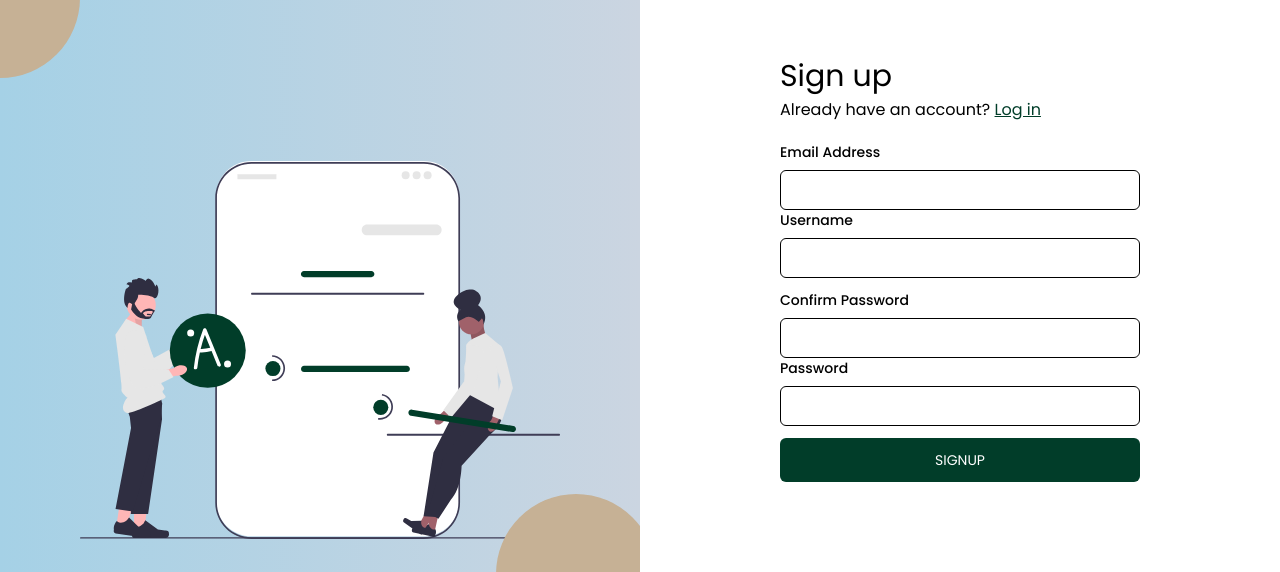
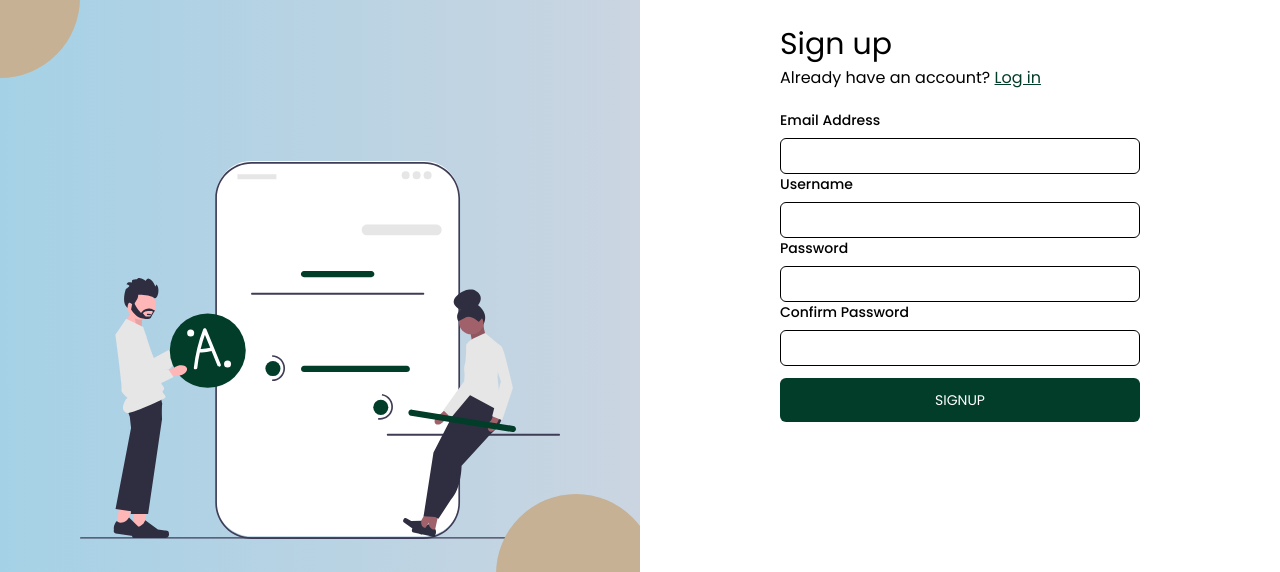
Before and after one commit to russellbanares322/simple-ecommerce, a React (Vite) app in the folder client/: page /sign-up in a window 1280 px wide. Shown: the part 126-698 px from the top of the page. Built offline with nearby package versions, Linux system fonts and the light colour scheme; no server answers.

Commit message:
feat: implement registration functionality

```diff
--- a/client/src/api/authenticationApi.ts
+++ b/client/src/api/authenticationApi.ts
@@ -2,7 +2,7 @@ import toast from "react-hot-toast";
 import axiosClient from "./axiosClient"
 
 
-export const signIn = async (email: string, password: string) => {
+export const login = async (email: string, password: string) => {
     const response = await axiosClient.post("/auth/login", {
         email: email,
         password: password
@@ -14,8 +14,15 @@ export const signIn = async (email: string, password: string) => {
     }
     sessionStorage.setItem("session-token", sessionToken);
     localStorage.setItem("user-info", JSON.stringify(userInfo))
-    window.location.reload();
-    window.location.replace("/")
+    return response.data
+}
+
+export const register = async (username: string, email: string, password: string) => {
+    const response = await axiosClient.post("/auth/register", {
+        username: username,
+        email: email,
+        password: password
+    })
     return response.data
 }
 
--- a/client/src/components/navbar/Navbar.tsx
+++ b/client/src/components/navbar/Navbar.tsx
@@ -98,7 +98,9 @@ const Navbar: React.FC = () => {
         </ul>
         <div className="mr-2 lg:mr-auto relative">
           <input
-            className="rounded-full px-4 py-2 text-sm w-80 outline-none border border-neutral-400"
+            className={` ${
+              isAuthenticated ? "w-64" : "w-80"
+            } rounded-full px-4 py-2 text-sm outline-none border border-neutral-400`}
             placeholder="Search product"
           />
           <HiOutlineSearch className="absolute top-[0.55rem] right-6 text-xl" />
--- a/client/src/index.css
+++ b/client/src/index.css
@@ -26,7 +26,7 @@
   @apply object-cover h-[15rem] w-[16rem];
 }
 .input-style {
-  @apply border mt-2 h-10 rounded-md px-2 text-sm;
+  @apply border mt-2 h-9 rounded-md px-2 text-sm;
 }
 .section-padding-y {
   @apply py-16;
--- a/client/src/pages/auth/AuthLayout.tsx
+++ b/client/src/pages/auth/AuthLayout.tsx
@@ -29,7 +29,7 @@ const AuthLayout: React.FC = () => {
           widthClassName="w-[10rem]"
         />
       </div>
-      <div className="bg-gradient-to-l from-slate-300 to-cyan md:from-transparent md:to-transparent w-full md:bg-white md:w-1/2 flex items-center md:mt-24 p-3 flex-col">
+      <div className="bg-gradient-to-l from-slate-300 to-cyan md:from-transparent md:to-transparent w-full md:bg-white md:w-1/2 flex items-center md:mt-16 p-3 flex-col">
         {isRouteForLogin && <Login />}
         {isRouteForSignup && <Signup />}
       </div>
--- a/client/src/pages/auth/Login.tsx
+++ b/client/src/pages/auth/Login.tsx
@@ -1,20 +1,21 @@
 import React, { useState } from "react";
 import toast from "react-hot-toast";
 import { useNavigate } from "react-router-dom";
-import { signIn } from "../../api/authenticationApi";
+import { login } from "../../api/authenticationApi";
 import inputWarningMessage from "./inputWarningMessage";
 import { HiOutlineEyeOff, HiOutlineEye } from "react-icons/hi";
-import LoadingSpinner from "../../global/LoadingSpinner";
+import { TLoginFormDataTypes } from "./types";
 
 const Login: React.FC = () => {
   const navigate = useNavigate();
-  const [formData, setFormData] = useState({
+  const [formData, setFormData] = useState<TLoginFormDataTypes>({
     email: "",
     password: "",
   });
   const [isFormDirty, setIsFormDirty] = useState<boolean>(false);
   const [isLoading, setIsLoading] = useState<boolean>(false);
   const [showPassword, setShowPassword] = useState<boolean>(false);
+  const isFormInputsEmpty = !formData.email || !formData.password;
 
   const handleFormDataChange = (e: React.ChangeEvent<HTMLInputElement>) => {
     const { name, value } = e.target;
@@ -26,7 +27,7 @@ const Login: React.FC = () => {
   };
 
   const handleValidateInputs = () => {
-    if (!formData.email || !formData.password) {
+    if (isFormInputsEmpty) {
       return setIsFormDirty(true);
     }
   };
@@ -35,9 +36,11 @@ const Login: React.FC = () => {
     e.preventDefault();
     handleValidateInputs();
     setIsLoading(true);
-    signIn(formData.email, formData.password)
+    if (!isFormInputsEmpty) {
+      login(formData.email, formData.password)
         .then(() => {
-        navigate("/");
+          window.location.reload();
+          window.location.replace("/");
           toast.success("Successfully logged in!");
           setIsLoading(false);
           setFormData({
@@ -49,6 +52,7 @@ const Login: React.FC = () => {
           toast.error("Failed to login, please try again.");
           setIsLoading(false);
         });
+    }
   };
 
   const handleTogglePasswordDisplay = () => {
@@ -79,7 +83,7 @@ const Login: React.FC = () => {
           type="text"
         />
         {isFormDirty && !formData.email && inputWarningMessage("Email Address")}
-        <label className="text-sm font-medium mt-4" htmlFor="password">
+        <label className="text-sm font-medium" htmlFor="password">
           Password
         </label>
         <div className="relative">
@@ -116,7 +120,6 @@ const Login: React.FC = () => {
           {isLoading ? "LOGGING IN..." : "LOGIN"}
         </button>
       </form>
-      {/* <LoadingSpinner /> */}
     </div>
   );
 };
--- a/client/src/pages/auth/Signup.tsx
+++ b/client/src/pages/auth/Signup.tsx
@@ -1,11 +1,61 @@
-import React from "react";
+import React, { useState } from "react";
 import { useNavigate } from "react-router-dom";
+import inputWarningMessage from "./inputWarningMessage";
+import { TSignUpFormDataTypes } from "./types";
+import { register } from "../../api/authenticationApi";
+import toast from "react-hot-toast";
 
 const Signup: React.FC = () => {
   const navigate = useNavigate();
+  const [formData, setFormData] = useState<TSignUpFormDataTypes>({
+    username: "",
+    email: "",
+    password: "",
+    confirmPassword: "",
+  });
+  const [isFormDirty, setIsFormDirty] = useState<boolean>(false);
+  const isFormInputsEmpty =
+    !formData.username ||
+    !formData.email ||
+    !formData.password ||
+    !formData.confirmPassword ||
+    formData.confirmPassword !== formData.password;
+
+  const passwordsMismatch =
+    formData.confirmPassword &&
+    formData.password &&
+    formData.confirmPassword !== formData.password;
 
   const handleNavigateToLoginPage = () => {
     navigate("/login");
+  };
+
+  const handleFormDataChange = (e: React.ChangeEvent<HTMLInputElement>) => {
+    const { name, value } = e.target;
+    setFormData({ ...formData, [name]: value });
+  };
+
+  const handleValidateInputs = () => {
+    if (isFormInputsEmpty) {
+      return setIsFormDirty(true);
+    }
+  };
+
+  const onSubmit = (e: React.FormEvent<HTMLFormElement>) => {
+    e.preventDefault();
+    handleValidateInputs();
+    if (!isFormInputsEmpty) {
+      register(formData.username, formData.email, formData.password)
+        .then(() => {
+          navigate("/login");
+          toast.success(
+            "Successfully created account, please login to continue."
+          );
+        })
+        .catch(() => {
+          toast.error("Failed to create account, please try again.");
+        });
+    }
   };
 
   return (
@@ -20,28 +70,59 @@ const Signup: React.FC = () => {
           Log in
         </span>
       </p>
-      <form className="flex flex-col mt-5">
+      <form onSubmit={onSubmit} className="flex flex-col mt-5">
         <label className="text-sm font-medium" htmlFor="email">
           Email Address
         </label>
-        <input name="email" className="input-style" type="text" />
+        <input
+          value={formData.email}
+          onChange={handleFormDataChange}
+          name="email"
+          className="input-style"
+          type="text"
+        />
+        {isFormDirty && !formData.email && inputWarningMessage("Email Address")}
         <label className="text-sm font-medium" htmlFor="username">
           Username
         </label>
-        <input name="username" className="input-style mb-3" type="text" />
+        <input
+          value={formData.username}
+          onChange={handleFormDataChange}
+          name="username"
+          className="input-style"
+          type="text"
+        />
+        {isFormDirty && !formData.username && inputWarningMessage("Username")}
+        <label className="text-sm font-medium" htmlFor="password">
+          Password
+        </label>
+        <input
+          value={formData.password}
+          onChange={handleFormDataChange}
+          name="password"
+          className="input-style"
+          type="Password"
+        />
+        {isFormDirty && !formData.password && inputWarningMessage("Password")}
         <label className="text-sm font-medium" htmlFor="confirm-password">
           Confirm Password
         </label>
         <input
-          name="confirm-password"
+          value={formData.confirmPassword}
+          onChange={handleFormDataChange}
+          name="confirmPassword"
           className="input-style"
           type="Password"
         />
-        <label className="text-sm font-medium" htmlFor="password">
-          Password
-        </label>
-        <input name="password" className="input-style" type="Password" />
-        <button className="button-flat-filled-style mt-3">SIGNUP</button>
+        {passwordsMismatch && (
+          <p className="text-red-600 my-1 text-xs">Passwords doesn't match</p>
+        )}
+        {isFormDirty &&
+          !formData.confirmPassword &&
+          inputWarningMessage("Confirm Password")}
+        <button type="submit" className="button-flat-filled-style mt-3">
+          SIGNUP
+        </button>
       </form>
     </div>
   );
--- /dev/null
+++ b/client/src/pages/auth/types.ts
@@ -0,0 +1,11 @@
+export type TLoginFormDataTypes = {
+    email: string,
+    password: string
+}
+
+export type TSignUpFormDataTypes = {
+    username: string,
+    email: string,
+    password: string,
+    confirmPassword:string
+}
```
Lines whose indentation alone changed are shown as unchanged.
